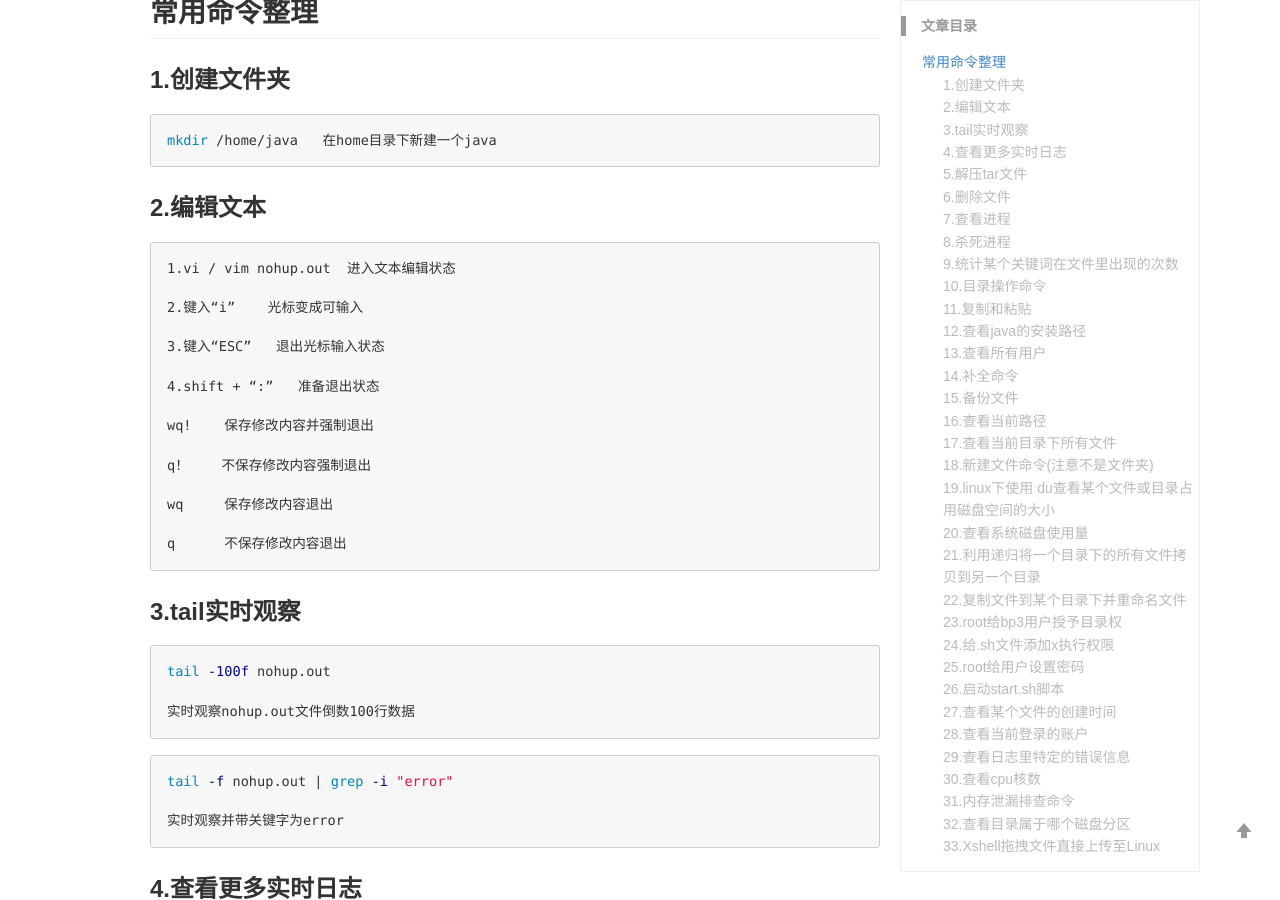
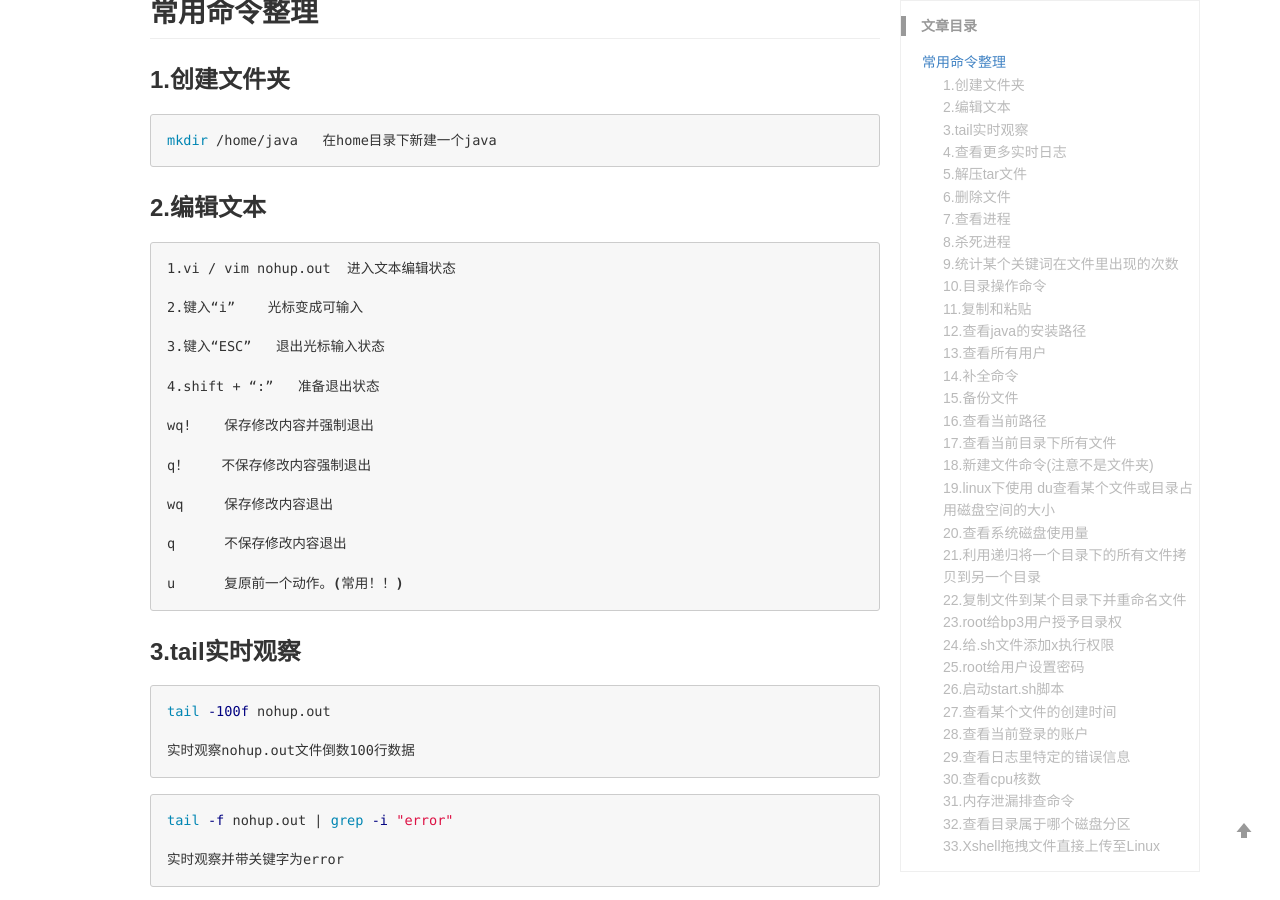
Before and after one commit to lizb0907/lizb0907.github.io, a Jekyll site: the page built from _posts/linux/2019-08-08-Linux.md, in a window 1280 px wide and 900 px high, scrolled down 1206 px. Built offline with Jekyll 4.4.1, drawn with Linux system fonts in a browser that asks for light colours; comment, search, counter and statistics services are not loaded.

Commit message:
update linux

````diff
--- a/_posts/linux/2019-08-08-Linux.md
+++ b/_posts/linux/2019-08-08-Linux.md
@@ -40,6 +40,8 @@ q！    不保存修改内容强制退出
 wq     保存修改内容退出
 
 q      不保存修改内容退出
+
+u      复原前一个动作。(常用！！)
 ```
 
 ### 3.tail实时观察
````
